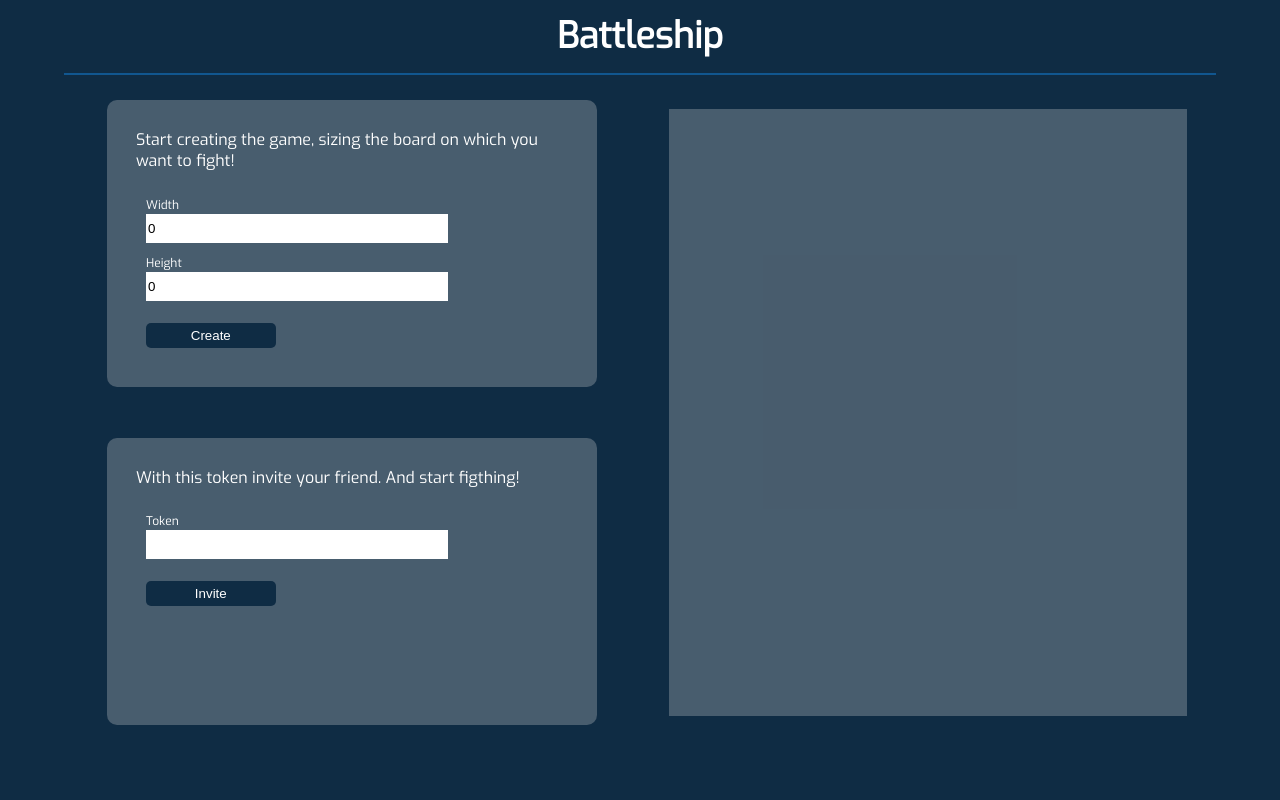
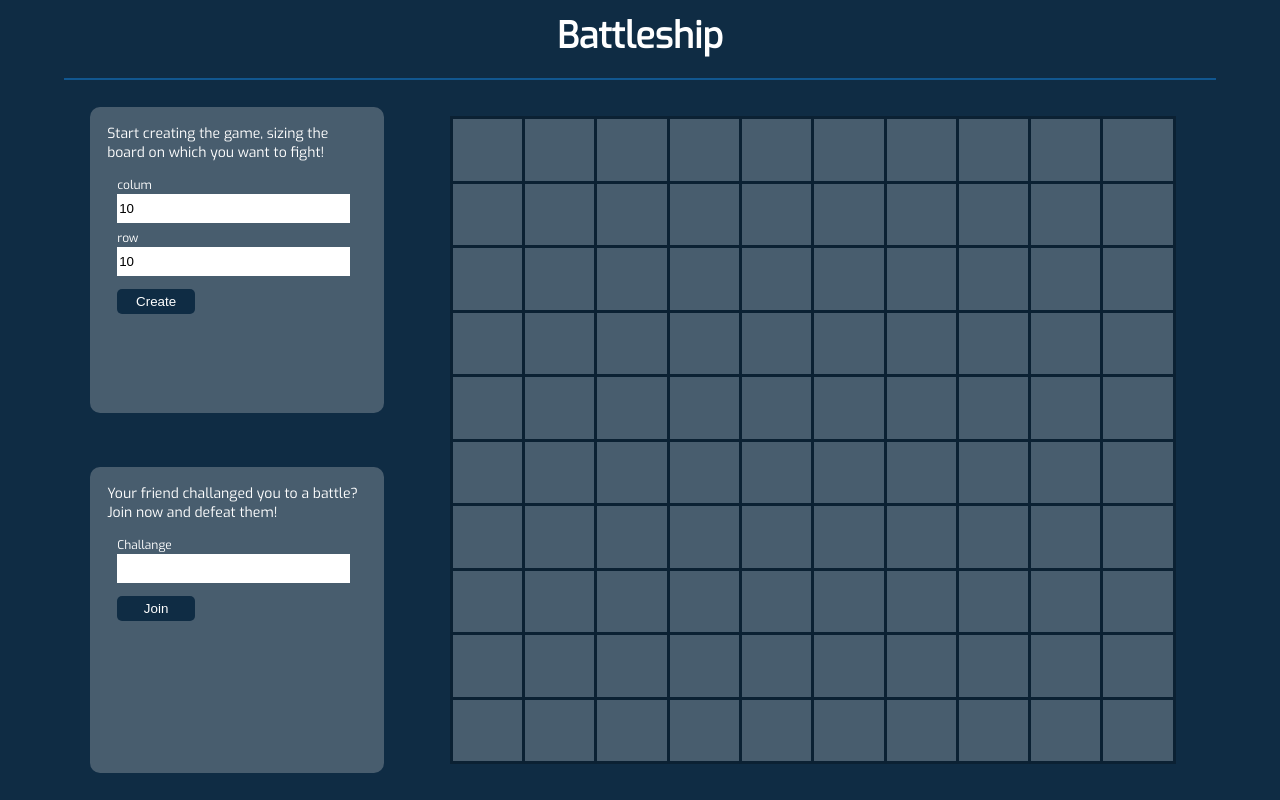
Before and after one commit to LonelySam/Battleship-JavaScript, a Vue app: page /#/ in a window 1280 px wide. Built offline with nearby package versions, Linux system fonts and the light colour scheme.

Commit message:
BackEnd connection

```diff
--- a/package.json
+++ b/package.json
@@ -8,6 +8,7 @@
     "lint": "vue-cli-service lint"
   },
   "dependencies": {
+    "axios": "^0.18.0",
     "vue": "^2.5.16",
     "vue-router": "^3.0.1"
   },
--- a/src/App.vue
+++ b/src/App.vue
@@ -20,12 +20,11 @@ html, body {
 
 #app {
   background-color: #0F2C44;
-  /* font-family: 'Quattrocento Sans', sans-serif; */
-  /* font-family: 'Noto Sans', sans-serif; */
   font-family: 'Exo', sans-serif;
   /* height: 750px; */
   /* max-height: 750px; */
   height: 100%;
   width: 100%;
+  font-size: 14px;
 }
 </style>
--- a/src/components/BattleGrid.vue
+++ b/src/components/BattleGrid.vue
@@ -2,6 +2,9 @@
   <div class="grid">
     <div class="board">
       <table id="grid-table">
+        <tr v-for="i in (1, height)">
+          <td v-for="j in (1, width)"></td>
+        </tr>
       </table>
     </div>
   </div>
@@ -14,42 +17,28 @@ export default {
   name: 'BattleGrid',
   data() {
     return {
-      width: 0,
-      height: 0,
+      width: 10,
+      height: 10,
     };
   },
   mounted() {
     EventBus.$on('create-form', (width, height) => {
+      console.log(width);
+      console.log(height);
       if (width !== undefined) {
         this.width = width;
       }
       if (height !== undefined) {
         this.height = height;
       }
-      this.generateTable();
     });
-  },
-  methods: {
-    generateTable() {
-      const table = document.getElementById('grid-table');
-      let contentTable = '';
-      for (let i = 0; i < this.height; i++) {
-        contentTable += '<tr>';
-        for (let j = 0; j < this.width; j++) {
-          contentTable += '<td></td>';
-        }
-        contentTable += '</tr>';
-      }
-      table.innerHTML = contentTable;
-    },
   },
 };
 </script>
 
 <style lang="css">
 .grid {
-  /* border: 1px solid white; */
-  width: 50%;
+  width: 70%;
   height: 100%;
   display: inline-block;
   padding: 1px;
--- a/src/components/FormCreate.vue
+++ b/src/components/FormCreate.vue
@@ -2,46 +2,56 @@
   <div class="body-form">
     <div class="form">
       <p>Start creating the game, sizing the board on which you want to fight!</p>
-      <div class="width-input">
-        <label>Width</label>
-        <input type="number" min="0" max="100" name="game" v-model.number="width" v-on:keyup="validateMaxValue()">
+      <div class="colum-input">
+        <label>colum</label>
+        <input type="number" min="10" max="50" name="game" v-model.number="colum" @keyup="validateValue()" @change="validateValue()">
       </div>
-      <div class="height-input">
-        <label>Height</label>
-        <input type="number" min="0" max="100" name="game" v-model.number="height" v-on:keyup="validateMaxValue()">
+      <div class="row-input">
+        <label>row</label>
+        <input type="number" min="10" max="50" name="game" v-model.number="row" @keyup="validateValue()" @change="validateValue()">
       </div>
-      <button type="button" name="game" @click="sendValue(width, height)">Create</button>
+      <button type="button" name="game" @click="sendValue({colum, row})">Create</button>
     </div>
   </div>
 </template>
 
 <script>
 import { EventBus } from '@/services/event-bus';
+import CreationGame from '@/services/CreationGame.js';
 
 export default {
   name: 'FormCreate',
   data() {
     return {
-      height: 0,
-      width: 0,
+      row: 10,
+      colum: 10,
     };
   },
   methods: {
-    validateMaxValue() {
-      if (this.width > 100) {
-        this.width = 100;
+    validateValue() {
+      if (this.row > 50) {
+        this.row = 50;
       }
-      if (this.height > 100) {
-        this.height = 100;
+      if (this.row < 10) {
+        this.row = 10;
       }
+      if (this.colum > 50) {
+        this.colum = 50;
+      }
+      if (this.colum < 10) {
+        this.colum = 10;
+      }
+      EventBus.$emit('create-form', this.colum, this.row);
     },
-    generateToken() {
-      return Math.floor(Math.random() * new Date());
-    },
-    sendValue(width, height) {
-      let token = this.generateToken();
-      EventBus.$emit('create-form', width, height);
-      EventBus.$emit('generate-token', token);
+    sendValue({colum, row} = {}) {
+      CreationGame.createGame({colum, row})
+        .then((response) => {
+          console.log(response.data.id);
+
+        })
+        .catch((error) => {
+          console.log(error);
+        })
     },
   },
 };
@@ -50,7 +60,7 @@ export default {
 <style lang="css">
 .body-form {
   position: relative;
-  width: 50%;
+  width: 30%;
   height: 50%;
   display: inline-block;
   float: left;
@@ -72,15 +82,14 @@ export default {
 
 .body-form .form p {
   color: white;
-  /* color: black; */
   padding-bottom: 5%;
 }
 
-.body-form .form .width-input {
+.body-form .form .colum-input {
   margin-bottom: 2%;
 }
 
-.body-form .form .height-input {
+.body-form .form .row-input {
   margin-bottom: 2%;
 }
 
@@ -94,7 +103,7 @@ export default {
 
 .body-form .form input {
   display: block;
-  width: 70%;
+  width: 90%;
   border: none;
   padding: 7px 7px 7px 2px;
   margin-left: 10px;
--- a/src/components/TokenGame.vue
+++ b/src/components/TokenGame.vue
@@ -1,12 +1,12 @@
 <template lang="html">
   <div class="body-token">
     <div class="form">
-      <p>With this token invite your friend. And start figthing!</p>
+      <p>Your friend challanged you to a battle? Join now and defeat them!</p>
       <div class="token-input">
-        <label>Token</label>
+        <label>Challange</label>
         <input type="text" name="token" v-bind:value=token readonly>
       </div>
-      <button type="button" name="token">Invite</button>
+      <button type="button" name="token">Join</button>
     </div>
   </div>
 </template>
@@ -22,12 +22,9 @@ export default {
     };
   },
   mounted() {
-    EventBus.$on('generate-token', (token) => {
-      console.log(token);
-      if(token !== undefined) {
-        this.token = token;
-      }
-    })
+    EventBus.$on('receive-token', (link) => {
+      this.token = link;
+    });
   },
 }
 </script>
@@ -35,7 +32,7 @@ export default {
 <style>
 .body-token {
   position: relative;
-  width: 50%;
+  width: 30%;
   height: 50%;
   display: inline-block;
   float: left;
@@ -57,7 +54,6 @@ export default {
 
 .body-token .form p {
   color: white;
-  /* color: black; */
   padding-bottom: 5%;
 }
 
@@ -67,7 +63,6 @@ export default {
 
 .body-token .form label {
   color: white;
-  /* color: black; */
   font-size: 12px;
   padding-bottom: 1%;
   padding-left: 10px;
@@ -75,7 +70,7 @@ export default {
 
 .body-token .form input {
   display: block;
-  width: 70%;
+  width: 90%;
   border: none;
   padding: 7px 7px 7px 2px;
   margin-left: 10px;
--- /dev/null
+++ b/src/services/CreationGame.js
@@ -0,0 +1,8 @@
+import axios from 'axios'
+const BASE_URL = 'http://localhost:3000/game'
+
+export default {
+  createGame(data) {
+    return axios.post(`${BASE_URL}`, data);
+  }
+};
--- a/src/views/Game.vue
+++ b/src/views/Game.vue
@@ -31,9 +31,10 @@ export default {
 <style>
 .game {
   width: 90%;
+  height: 100%;
   margin: auto;
-  height: 750px;
-  max-height: 750px;
+  /*height: 750px;*/
+  /*max-height: 750px;*/
 }
 
 .game .header {
```
Also changed, not shown: 1 other file (tests, documents, lock files or other folders).
